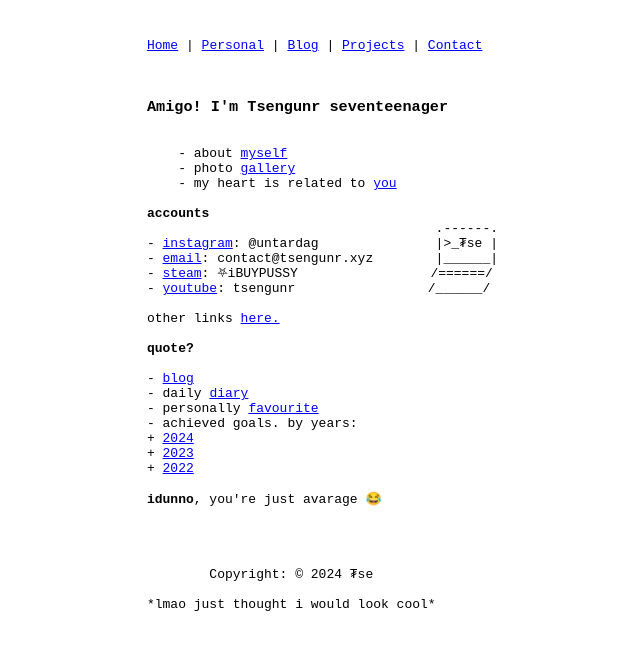
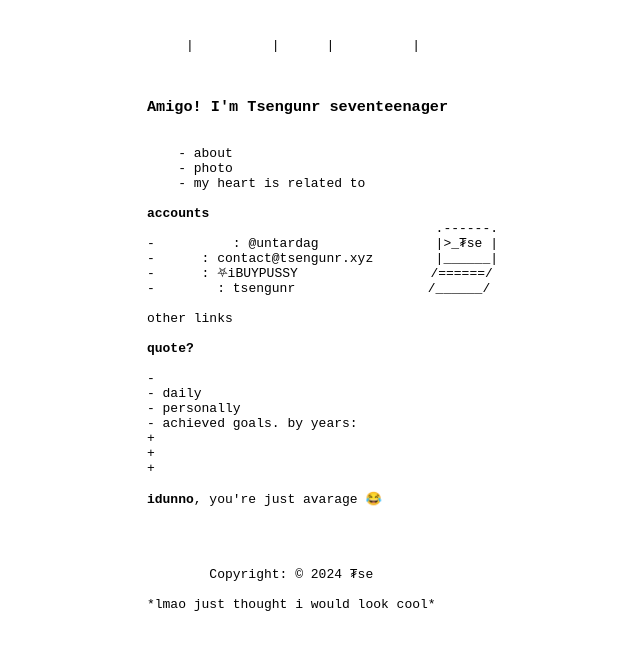
Before and after one commit to tsengunr/tsengunr.xyz, a plain HTML site: page index.html in a window 1280 px wide. Shown: the whole page, without its empty margins (287-927 px from the left). Drawn offline with Linux system fonts and the light colour scheme.

Commit message:
white color

```diff
--- a/index.html
+++ b/index.html
@@ -13,7 +13,7 @@
             margin: auto;
         }
         a {
-            color:blue
+            color:white
         }
     </style>
 </head>
```
